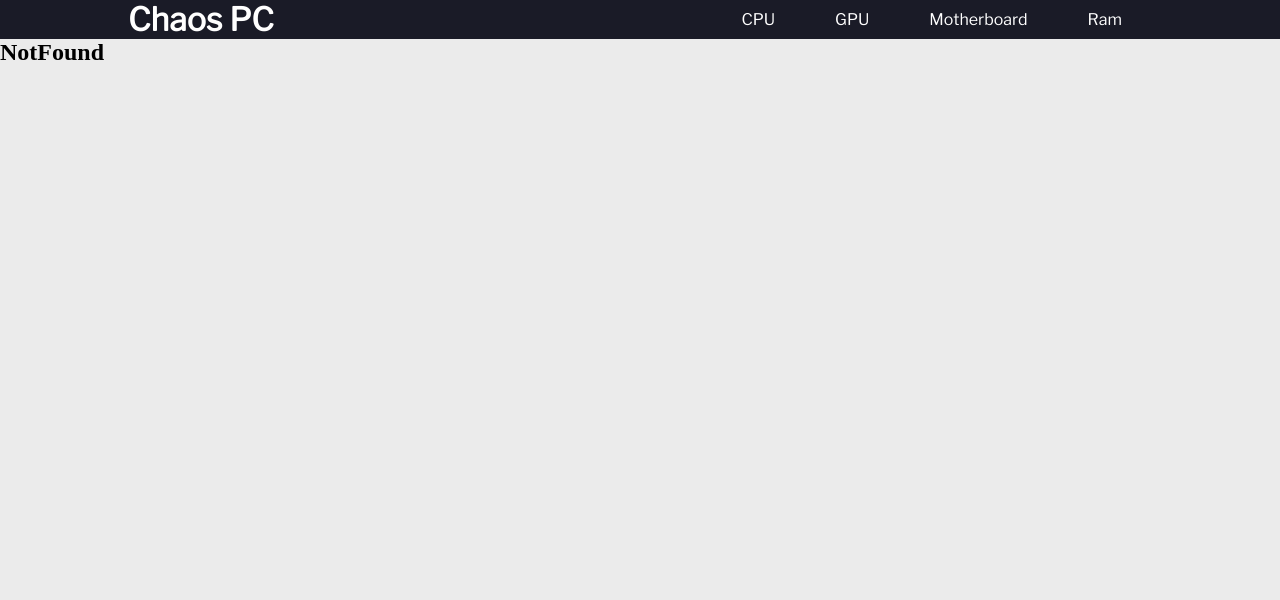
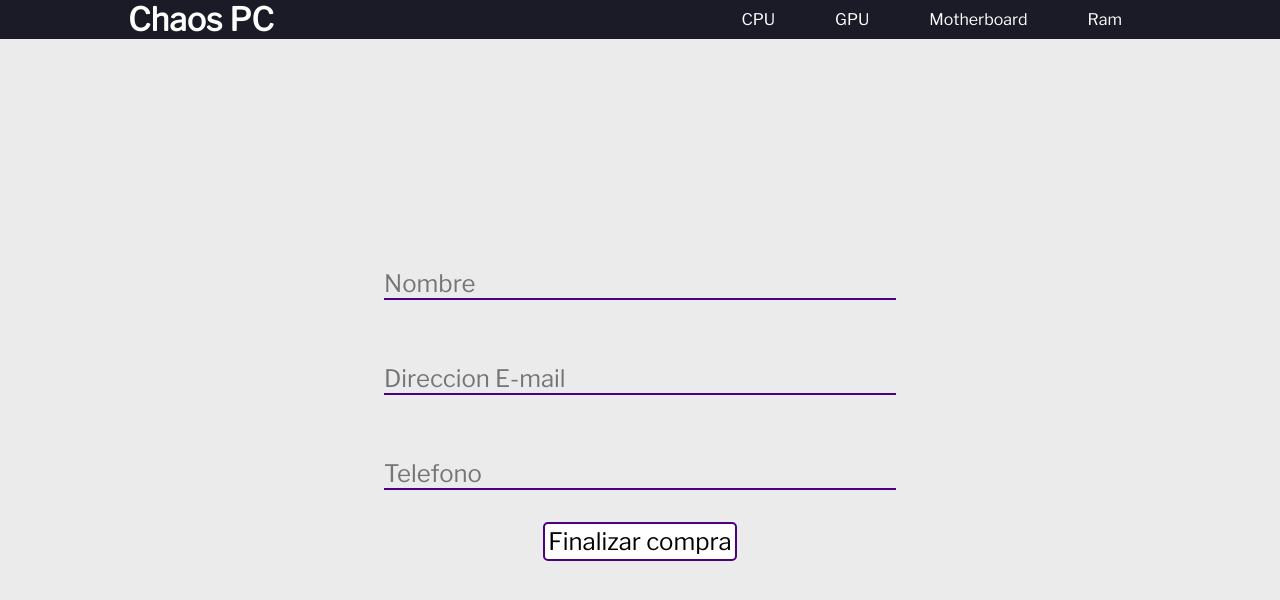
Before and after one commit to Leo-Cata/Chaos-PC-Leonel-Cata, a React (Create React App) app: page /form in a window 1280 px wide. Shown: the top 600 px of the page. Built offline with nearby package versions, Linux system fonts and the light colour scheme.

Commit message:
entrega firebase 2

```diff
--- a/src/App.js
+++ b/src/App.js
@@ -6,6 +6,7 @@ import NotFound from './components/NotFound';
 import ItemDetailContainer from './containers/ItemDetailContainer';
 import CartContainer from './containers/CartContainer';
 import CartContext from './context/CartContext';
+import FormDataContainer from './containers/FormDataContainer';
 
 function App() {
   const brandName = 'Chaos PC';
@@ -19,6 +20,7 @@ function App() {
           <Route path='/detail/:productId' element={<ItemDetailContainer />} />
           <Route path='/cart' element={<CartContainer />} />
           <Route path='*' element={<NotFound />} />
+          <Route path='/form' element={<FormDataContainer />} />
         </Routes>
       </BrowserRouter>
     </CartContext>
--- a/src/containers/CartContainer/index.jsx
+++ b/src/containers/CartContainer/index.jsx
@@ -3,43 +3,46 @@ import { useContext } from 'react';
 import { useNavigate } from 'react-router-dom';
 import CartItem from '../../components/CartItem';
 import { CartCont } from '../../context/CartContext';
-import generateOrder from '../../services/generateOrder';
-import { collection, addDoc } from 'firebase/firestore';
-import { doc, updateDoc, getDoc } from 'firebase/firestore';
-import { db } from '../../firebase/config.js';
+// import generateOrder from '../../services/generateOrder';
+// import { collection, addDoc } from 'firebase/firestore';
+// import { doc, updateDoc, getDoc } from 'firebase/firestore';
+// import { db } from '../../firebase/config.js';
 
 import './styles.scss';
 
 const CartContainer = () => {
-  const { cart, clearItems, totalPrice } = useContext(CartCont);
+  const { cart, clearItems } = useContext(CartCont);
 
   const nav = useNavigate();
   const handleNav = () => {
     nav(`/`);
   };
 
-  const handleBuy = async () => {
-    const total = totalPrice();
-    const order = generateOrder('asd', 'asd@asd.com', 1234, cart, total);
+  // const handleBuy = async () => {
+  //   const total = totalPrice();
+  //   const order = generateOrder('asd', 'asd@asd.com', 1234, cart, total);
 
-    // adds order documento to the database, on the "orders" collection
-    const docRef = await addDoc(collection(db, 'orders'), order);
-    console.log('Document written with ID: ', docRef.id);
+  //   // adds order documento to the database, on the "orders" collection
+  //   const docRef = await addDoc(collection(db, 'orders'), order);
+  //   console.log('Document written with ID: ', docRef.id);
 
-    //go throught each item in cart
-    cart.forEach(async (productInCart) => {
-      //get a reference of products that matches productInCart.id
-      const productRef = doc(db, 'products', productInCart.id);
-      //snapshot that
-      const productSnap = await getDoc(productRef);
-      //updateDoc the stock equal to the stock in firebase minuus the quantity of items in the cart for that given id
-      await updateDoc(productRef, {
-        stock: productSnap.data().stock - productInCart.quantity,
-      });
-    });
-    clearItems();
+  //   //go throught each item in cart
+  //   cart.forEach(async (productInCart) => {
+  //     //get a reference of products that matches productInCart.id
+  //     const productRef = doc(db, 'products', productInCart.id);
+  //     //snapshot that
+  //     const productSnap = await getDoc(productRef);
+  //     //updateDoc the stock equal to the stock in firebase minuus the quantity of items in the cart for that given id
+  //     await updateDoc(productRef, {
+  //       stock: productSnap.data().stock - productInCart.quantity,
+  //     });
+  //   });
+  //   clearItems();
+  // };
+
+  const handleFormNav = () => {
+    nav(`/form`);
   };
-
   //get items in cart and map them and send them to CartItem
   return (
     <div>
@@ -48,7 +51,7 @@ const CartContainer = () => {
           <button className='cart-Clear' onClick={clearItems}>
             Vaciar El Carrito
           </button>
-          <button onClick={handleBuy}>Terminar Compra</button>
+          <button onClick={handleFormNav}>Terminar Compra</button>
           {cart.map((cartProds) => {
             return <CartItem key={cartProds.id} cartProds={cartProds} />;
           })}
--- /dev/null
+++ b/src/containers/FormDataContainer/index.jsx
@@ -0,0 +1,84 @@
+import { addDoc, collection, doc, getDoc, updateDoc } from 'firebase/firestore';
+import React, { useContext, useState } from 'react';
+import { CartCont } from '../../context/CartContext';
+import { db } from '../../firebase/config';
+import generateOrder from '../../services/generateOrder';
+import './styles.scss';
+
+const FormData = () => {
+  const { cart, totalPrice, clearItems } = useContext(CartCont);
+  const total = totalPrice();
+  const [orderData, setOrderData] = useState({
+    name: '',
+    email: '',
+    phone: '',
+    items: cart,
+    total: total,
+  });
+  const saveData = (element) => {
+    //spread orderData, get the name of elemented targeted(for name="name" will set name, for name="email" will set email) and get the value of those inputs, then save it
+    setOrderData({ ...orderData, [element.target.name]: element.target.value });
+  };
+  const handleBuy = async (element) => {
+    element.preventDefault();
+    const order = generateOrder(
+      orderData.name,
+      orderData.email,
+      orderData.phone,
+      cart,
+      total,
+    );
+
+    console.log('cart stuff', cart, 'data stuff', orderData);
+    // adds order documento to the database, on the "orders" collection
+    const docRef = await addDoc(collection(db, 'orders'), order);
+    console.log('Document written with ID: ', docRef.id);
+
+    //go throught each item in cart
+    cart.forEach(async (productInCart) => {
+      //get a reference of products that matches productInCart.id
+      const productRef = doc(db, 'products', productInCart.id);
+      //snapshot that
+      const productSnap = await getDoc(productRef);
+      //updateDoc the stock equal to the stock in firebase minuus the quantity of items in the cart for that given id
+      await updateDoc(productRef, {
+        stock: productSnap.data().stock - productInCart.quantity,
+      });
+    });
+    //sets all the input info to the carts
+    setOrderData({});
+    //cleans the cart
+    clearItems();
+    console.log(orderData);
+    alert('Compra Realizada, ID: ' + docRef.id);
+  };
+
+  return (
+    <form onSubmit={handleBuy} className='form'>
+      <input
+        type='text'
+        placeholder='Nombre'
+        name='name'
+        onChange={saveData}
+        className='form-Input'
+      />
+      <input
+        type='email'
+        placeholder='Direccion E-mail'
+        name='email'
+        onChange={saveData}
+        className='form-Input'
+      />
+      <input
+        type='number'
+        placeholder='Telefono'
+        name='phone'
+        onChange={saveData}
+        className='form-Input'
+      />
+      <button className='form-Button'>Finalizar compra</button>
+    </form>
+  );
+};
+
+export default FormData;
--- /dev/null
+++ b/src/containers/FormDataContainer/styles.scss
@@ -0,0 +1,25 @@
+@import "../../scss/variables";
+
+.form{
+  display: flex;
+  width: 100%;
+  height: 90vh;
+  justify-content: center;
+  align-items: center;
+  flex-direction: column;
+}
+
+.form-Input{
+  width: 40%;
+  margin: 2rem;
+  border-style: none;
+  border-bottom: 2px solid $border-color;
+  outline: none;
+  font-family: $font;
+  font-size: 1.5rem;
+  appearance: textfield;
+}
+
+.form-Button{
+  @extend .button-Styles;
+}
--- a/src/scss/_variables.scss
+++ b/src/scss/_variables.scss
@@ -12,7 +12,7 @@ $border-color: #4B0082;
   font-size: 1.5rem;
   font-family: $font;
   border-style: none;
-    border: 1px solid $border-color;
+  border: 2px solid $border-color;
   border-radius: 5px;
   padding: 3px;
   background-color: white;
--- a/src/services/generateOrder.js
+++ b/src/services/generateOrder.js
@@ -6,10 +6,10 @@ const generateOrder = (name, email, phone, cart, total) => {
       name: name,
       email: email,
       phone: phone,
+      items: cart,
+      total: total,
+      createdTime: new Date().toLocaleString(),
     },
-    items: cart,
-    total: total,
-    createdTime: new Date().toLocaleString(),
   };
 };
 
```
Lines whose indentation alone changed are shown as unchanged.
